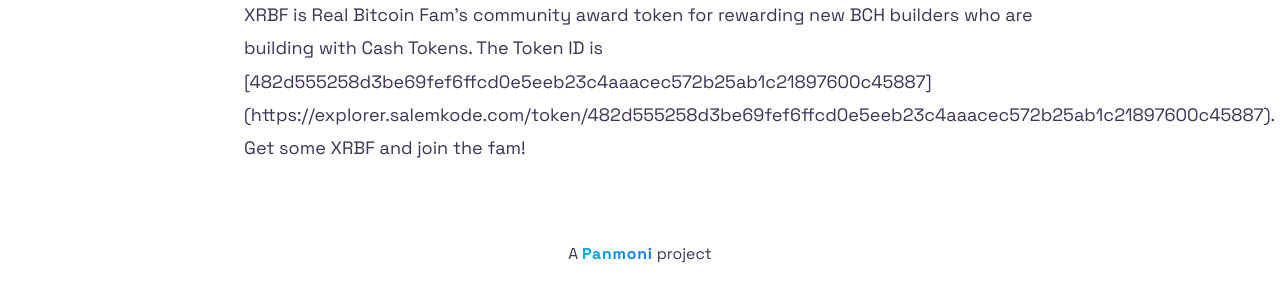
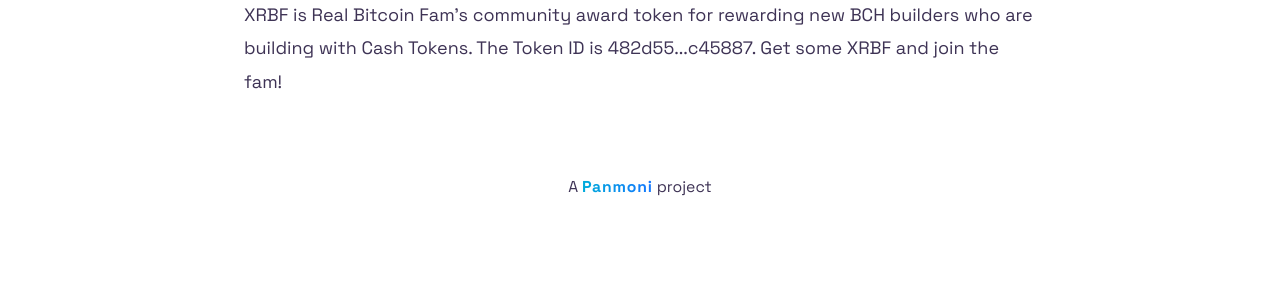
Before and after one commit to Panmoni/realbitcoinfam-www, an Astro site: page / in a window 1280 px wide. Shown: the part 918-1209 px from the top of the page. After the commit the page ends 1142 px from the top, so only its background shows below. Built offline with nearby package versions, Linux system fonts and the light colour scheme; Astro itself is replaced by a stand-in of ours.

Commit message:
add XRBF token data 2

```diff
--- a/src/components/Intro.astro
+++ b/src/components/Intro.astro
@@ -38,7 +38,7 @@
           /></a>
 
     <p class="mb-5">
-      XRBF is Real Bitcoin Fam's community award token for rewarding new BCH builders who are building with Cash Tokens. The Token ID is [482d555258d3be69fef6ffcd0e5eeb23c4aaacec572b25ab1c21897600c45887](https://explorer.salemkode.com/token/482d555258d3be69fef6ffcd0e5eeb23c4aaacec572b25ab1c21897600c45887). Get some XRBF and join the fam!
+      XRBF is Real Bitcoin Fam's community award token for rewarding new BCH builders who are building with Cash Tokens. The Token ID is <a href="https://explorer.salemkode.com/token/482d555258d3be69fef6ffcd0e5eeb23c4aaacec572b25ab1c21897600c45887" target="_blank"></a>482d55...c45887. Get some XRBF and join the fam!
     </p>
   </div>
 </section>
```
